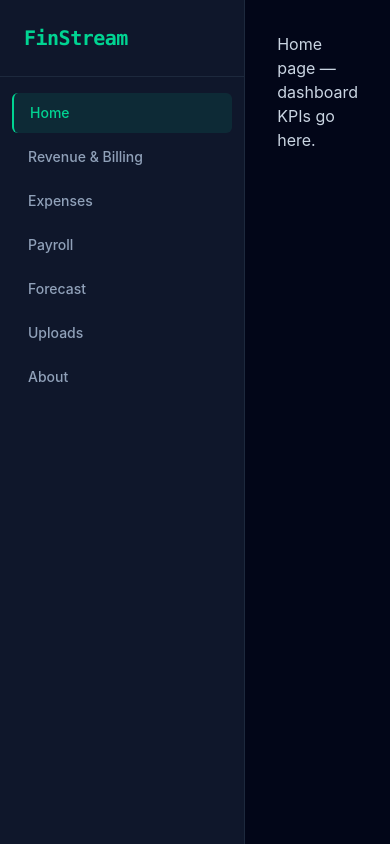
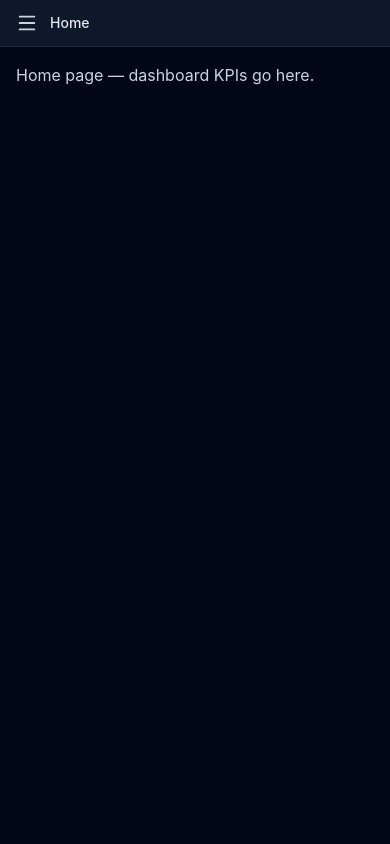
Before and after one commit to muzair321/FinStream, a React app in the folder frontend/: page / in a window 390 px wide. Built offline with nearby package versions, Linux system fonts and the light colour scheme; the HTML template or start-up script is replaced by a standard one.

Commit message:
fixed device optimization

```diff
--- a/frontend/package.json
+++ b/frontend/package.json
@@ -11,6 +11,7 @@
   },
   "dependencies": {
     "@tailwindcss/vite": "^4.3.3",
+    "lucide-react": "^1.24.0",
     "react": "^19.2.7",
     "react-dom": "^19.2.7",
     "tailwindcss": "^4.3.3"
--- a/frontend/src/App.jsx
+++ b/frontend/src/App.jsx
@@ -1,6 +1,7 @@
 import { useState } from 'react'
+import { Menu, X } from 'lucide-react'
 
-function TabContainer({ activeTab, setActiveTab }) {
+function TabContainer({ activeTab, setActiveTab, isOpen, setIsOpen }) {
   const tabs = [
     { id: 'home', label: 'Home' },
     { id: 'revenue', label: 'Revenue & Billing' },
@@ -11,18 +12,43 @@ function TabContainer({ activeTab, setActiveTab }) {
     { id: 'about', label: 'About' },
   ]
 
+  const handleTabClick = (id) => {
+    setActiveTab(id)
+    setIsOpen(false) // auto-close drawer on mobile after picking a tab
+  }
+
   return (
-    <nav className="w-64 min-h-screen bg-slate-900 border-r border-slate-800 flex flex-col">
-      <div className="px-6 py-6 border-b border-slate-800">
+    <>
+      {/* Backdrop, mobile only, shown when drawer is open */}
+      {isOpen && (
+        <div
+          className="fixed inset-0 bg-black/50 z-30 md:hidden"
+          onClick={() => setIsOpen(false)}
+        />
+      )}
+
+      <nav
+        className={`fixed md:static top-0 left-0 h-screen w-64 bg-slate-900 border-r border-slate-800
+          flex flex-col z-40 transform transition-transform duration-200 ease-in-out
+          ${isOpen ? 'translate-x-0' : '-translate-x-full'} md:translate-x-0`}
+      >
+        <div className="px-6 py-6 border-b border-slate-800 flex items-center justify-between">
           <h1 className="text-xl font-mono font-semibold text-emerald-400 tracking-tight">
             FinStream
           </h1>
+          <button
+            className="md:hidden text-slate-400 hover:text-slate-200"
+            onClick={() => setIsOpen(false)}
+            aria-label="Close menu"
+          >
+            <X size={20} />
+          </button>
         </div>
-      <ul className="flex-1 px-3 py-4 space-y-1">
+        <ul className="flex-1 px-3 py-4 space-y-1 overflow-y-auto">
           {tabs.map((tab) => (
             <li key={tab.id}>
               <button
-              onClick={() => setActiveTab(tab.id)}
+                onClick={() => handleTabClick(tab.id)}
                 className={`w-full text-left px-4 py-2.5 rounded-md text-sm font-medium transition-colors ${
                   activeTab === tab.id
                     ? 'bg-emerald-400/10 text-emerald-400 border-l-2 border-emerald-400'
@@ -35,34 +61,46 @@ function TabContainer({ activeTab, setActiveTab }) {
           ))}
         </ul>
       </nav>
+    </>
   )
 }
 
 // --- Placeholder pages: replace each with real content later ---
 function Home() {
-  return <div className="p-8 text-slate-300">Home page — dashboard KPIs go here.</div>
+  return <div className="p-4 sm:p-6 lg:p-8 text-slate-300">Home page — dashboard KPIs go here.</div>
 }
 function Revenue() {
-  return <div className="p-8 text-slate-300">Revenue & Billing — Stripe invoice data goes here.</div>
+  return <div className="p-4 sm:p-6 lg:p-8 text-slate-300">Revenue & Billing — Stripe invoice data goes here.</div>
 }
 function Expenses() {
-  return <div className="p-8 text-slate-300">Expenses — departmental opex tracker goes here.</div>
+  return <div className="p-4 sm:p-6 lg:p-8 text-slate-300">Expenses — departmental opex tracker goes here.</div>
 }
 function Payroll() {
-  return <div className="p-8 text-slate-300">Payroll — internal payroll summary goes here.</div>
+  return <div className="p-4 sm:p-6 lg:p-8 text-slate-300">Payroll — internal payroll summary goes here.</div>
 }
 function Forecast() {
-  return <div className="p-8 text-slate-300">Forecast — burn rate & runway projections go here.</div>
+  return <div className="p-4 sm:p-6 lg:p-8 text-slate-300">Forecast — burn rate & runway projections go here.</div>
 }
 function Uploads() {
-  return <div className="p-8 text-slate-300">Uploads — file upload & processing status goes here.</div>
+  return <div className="p-4 sm:p-6 lg:p-8 text-slate-300">Uploads — file upload & processing status goes here.</div>
 }
 function About() {
-  return <div className="p-8 text-slate-300">About — project description goes here.</div>
+  return <div className="p-4 sm:p-6 lg:p-8 text-slate-300">About — project description goes here.</div>
 }
 
 export default function App() {
   const [activeTab, setActiveTab] = useState('home')
+  const [isSidebarOpen, setIsSidebarOpen] = useState(false)
+
+  const tabLabels = {
+    home: 'Home',
+    revenue: 'Revenue & Billing',
+    expenses: 'Expenses',
+    payroll: 'Payroll',
+    forecast: 'Forecast',
+    uploads: 'Uploads',
+    about: 'About',
+  }
 
   const renderTabContent = () => {
     switch (activeTab) {
@@ -79,8 +117,28 @@ export default function App() {
 
   return (
     <div className="flex min-h-screen bg-slate-950">
-      <TabContainer activeTab={activeTab} setActiveTab={setActiveTab} />
-      <main className="flex-1">{renderTabContent()}</main>
+      <TabContainer
+        activeTab={activeTab}
+        setActiveTab={setActiveTab}
+        isOpen={isSidebarOpen}
+        setIsOpen={setIsSidebarOpen}
+      />
+
+      <div className="flex-1 flex flex-col min-w-0">
+        {/* Mobile top bar with hamburger — hidden on desktop since the sidebar is always visible there */}
+        <header className="md:hidden flex items-center gap-3 px-4 py-3 border-b border-slate-800 bg-slate-900">
+          <button
+            onClick={() => setIsSidebarOpen(true)}
+            className="text-slate-300 hover:text-emerald-400"
+            aria-label="Open menu"
+          >
+            <Menu size={22} />
+          </button>
+          <span className="text-slate-200 font-medium text-sm">{tabLabels[activeTab]}</span>
+        </header>
+
+        <main className="flex-1 overflow-x-hidden">{renderTabContent()}</main>
+      </div>
     </div>
   )
 }
```
Also changed, not shown: 1 other file (tests, documents, lock files or other folders). Lines whose indentation alone changed are shown as unchanged.
